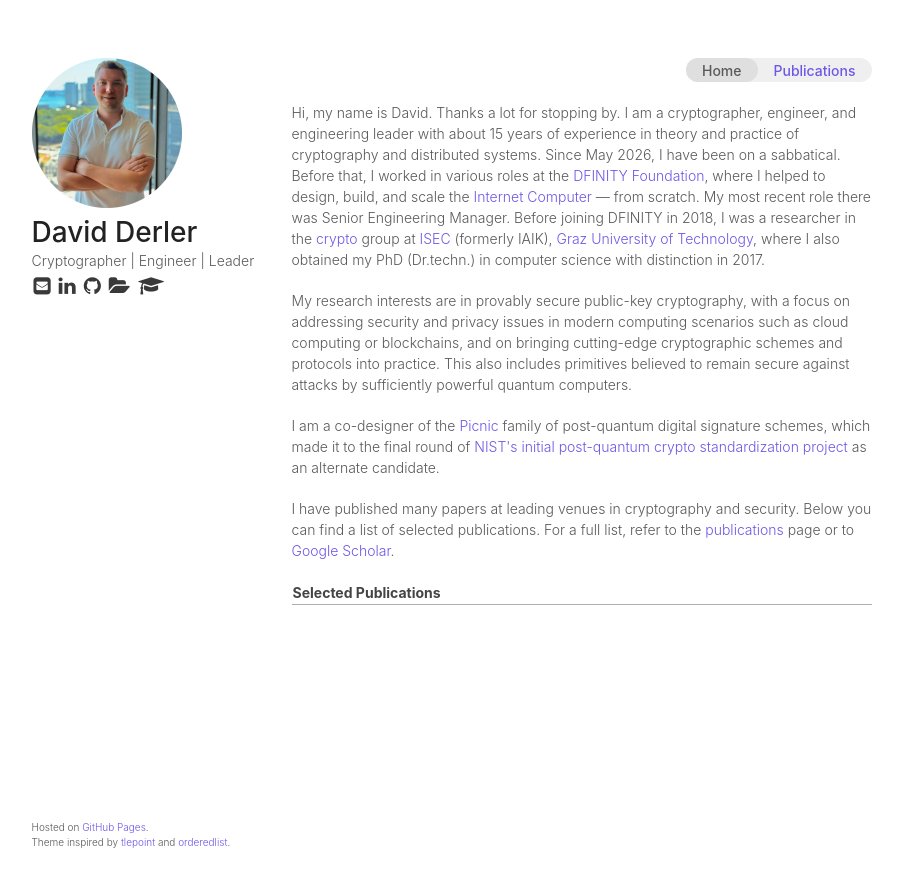
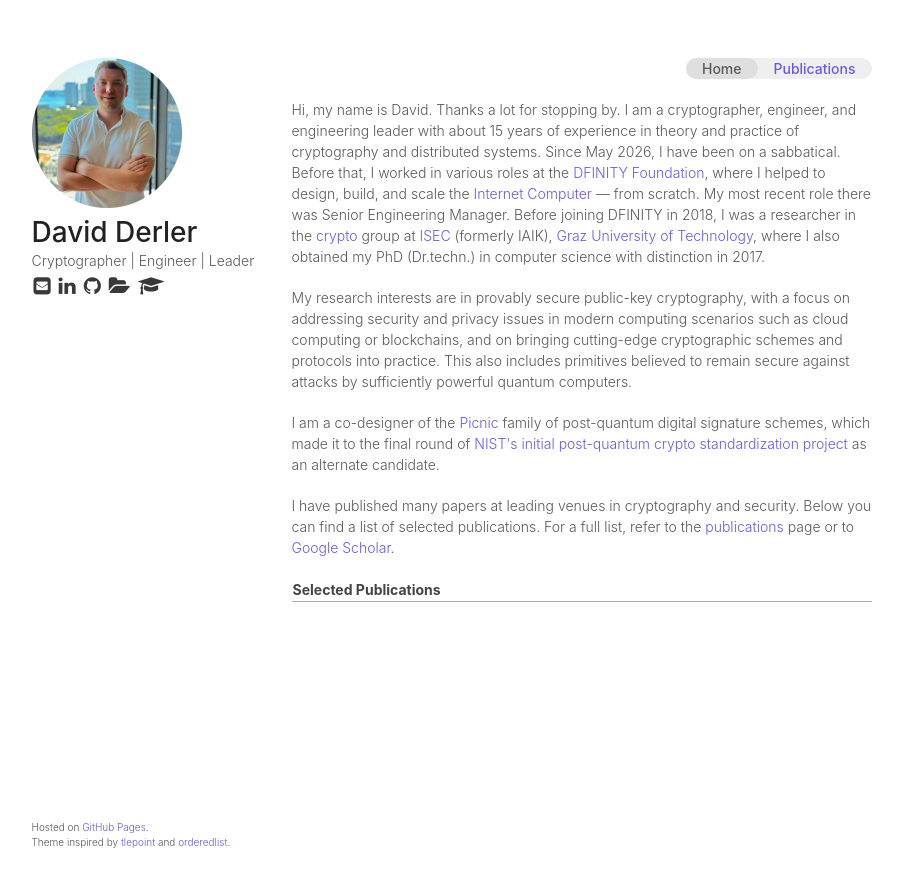
Before and after one commit to derlerd/derlerd.github.io, a Jekyll site: the page built from index.html, in a window 1280 px wide. Shown: the top 887 px of the page, without its empty margins (181-1084 px from the left). Built offline with Jekyll 4.4.1, drawn with Linux system fonts in a browser that asks for light colours.

Commit message:
More fine tuning

```diff
--- a/css/styles.css
+++ b/css/styles.css
@@ -169,7 +169,6 @@ section ul {
 .linkbar {
   position: sticky;
   top: 20px;
-  height: 24px;
   width: fit-content;
   margin-left: auto;
   background-color: #efefef;
@@ -179,7 +178,7 @@ section ul {
   justify-content: space-between;
   align-items: center;
   padding-left: 0px;
-
+  padding-right: 0px;
 }
 
 .linkbar ul {
@@ -189,14 +188,15 @@ section ul {
 
 .linkbar li {
   display: inline;
-  padding-left: 0px;
-  padding-right: 0px;
+  padding: 0px;
 }
 
 .linkbar a {
   text-decoration: none;
   font-weight: 500;
-  padding: 3.5px 16px;
+  display:flex;
+  height:100%;
+  padding: 0 16px;
   border-radius: 999px;
   transition: all 0.25s ease;
 }
```
